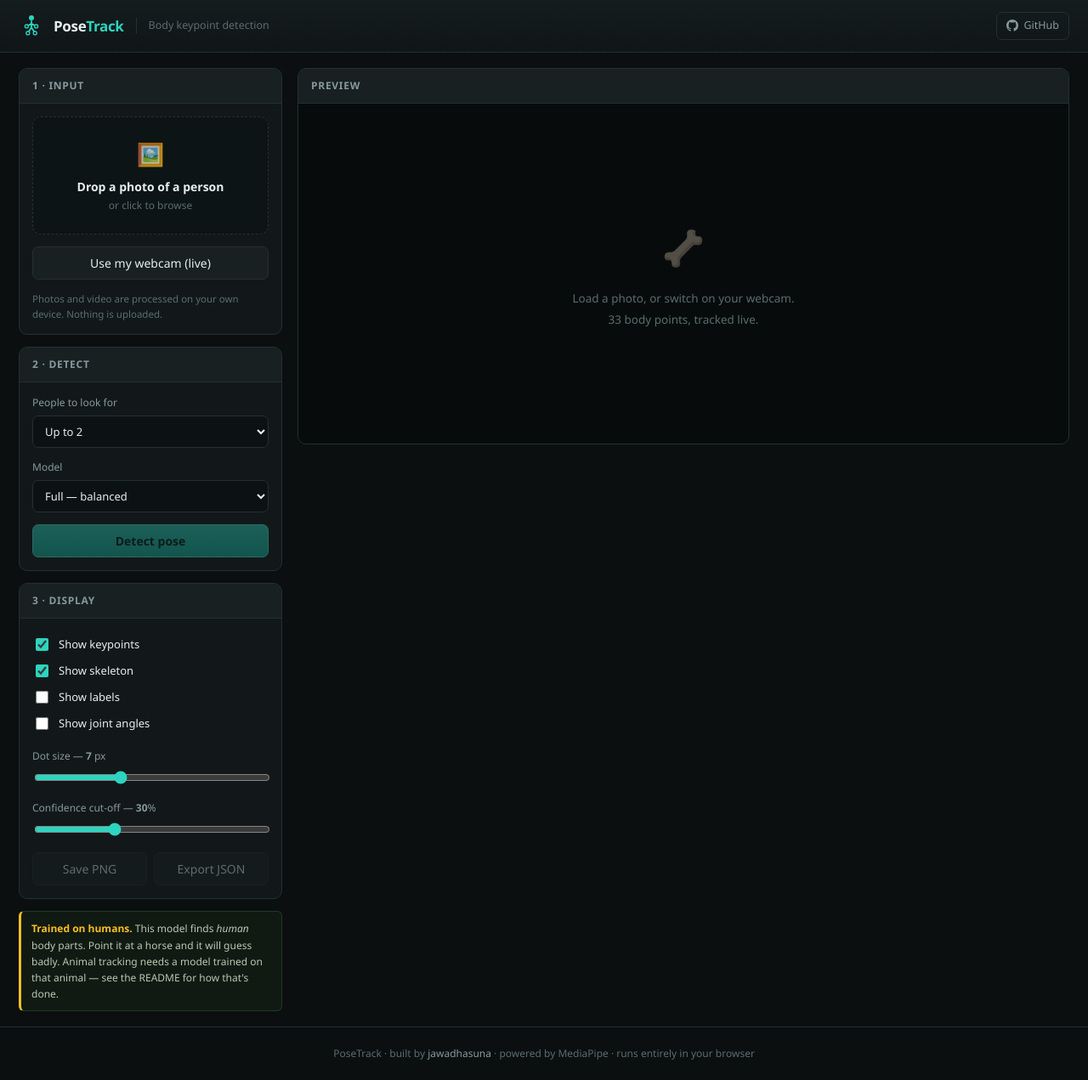
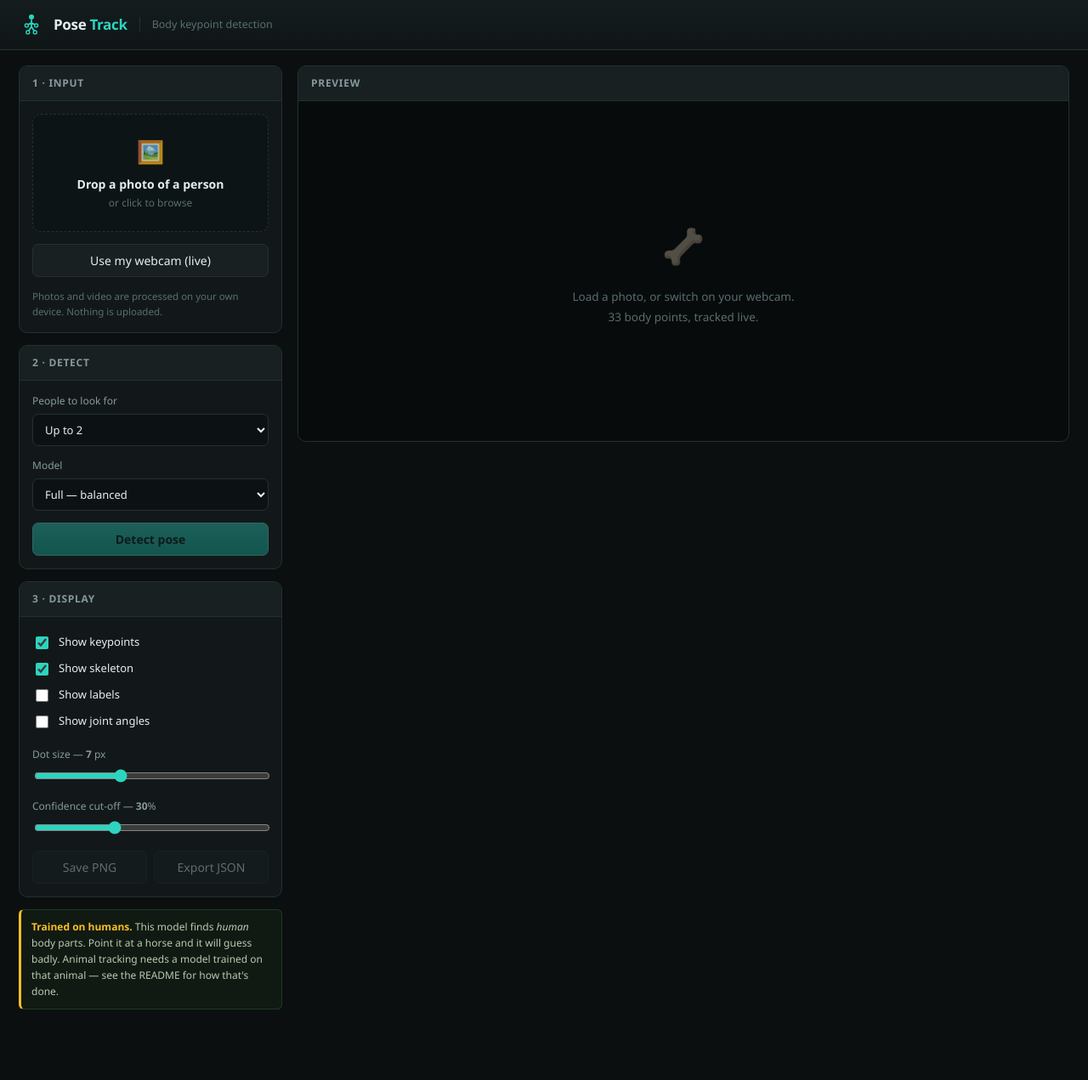
Before and after one commit to jawadhasuna/Pose-Track, a plain HTML site: page index.html in a window 1280 px wide. Shown: the whole page at 85% size. After the commit the page ends 1206 px from the top, so only its background shows below. Drawn offline with Linux system fonts and the light colour scheme.

Commit message:
Simplify the page chrome
- Tab title is now just the repo name with a space
- Space between the two halves of the wordmark
- Remove the GitHub button from the header
- Remove the footer, and the CSS all three left behind

Co-Authored-By: Claude Opus 5 <noreply@anthropic.com>

```diff
--- a/index.html
+++ b/index.html
@@ -3,7 +3,7 @@
 <head>
 <meta charset="utf-8">
 <meta name="viewport" content="width=device-width, initial-scale=1">
-<title>PoseTrack — Body Keypoint Detection</title>
+<title>Pose Track</title>
 <meta name="description" content="Detect body keypoints and joint angles in photos or live webcam. Runs entirely in your browser with MediaPipe.">
 <link rel="icon" href="/favicon.svg" type="image/svg+xml">
 <style>
@@ -28,10 +28,6 @@
   .brand-name{font-size:17px;font-weight:700;letter-spacing:-.02em}
   .brand-name span{color:var(--acc)}
   .tagline{color:var(--dim);font-size:12.5px;border-left:1px solid var(--line);padding-left:14px}
-  header .spacer{flex:1}
-  .ghlink{color:var(--muted);text-decoration:none;font-size:12.5px;display:flex;align-items:center;gap:6px;
-          padding:6px 11px;border:1px solid var(--line);border-radius:7px;transition:.15s}
-  .ghlink:hover{color:var(--text);border-color:var(--dim)}
 
   .wrap{display:grid;grid-template-columns:310px 1fr;gap:18px;padding:18px 22px;max-width:1600px;margin:0 auto;align-items:start}
   @media(max-width:960px){.wrap{grid-template-columns:1fr}}
@@ -104,10 +100,6 @@
         border-radius:50%;animation:sp .8s linear infinite}
   @keyframes sp{to{transform:rotate(360deg)}}
 
-  footer{border-top:1px solid var(--line);padding:22px;text-align:center;color:var(--dim);font-size:12px}
-  footer a{color:var(--muted);text-decoration:none}
-  footer a:hover{color:var(--acc)}
-
   .toast{position:fixed;bottom:22px;left:50%;transform:translateX(-50%) translateY(80px);
          background:var(--panel-2);border:1px solid var(--line);border-radius:8px;padding:11px 18px;
          font-size:13px;opacity:0;transition:.25s;z-index:100;pointer-events:none;box-shadow:0 8px 28px #0009}
@@ -131,14 +123,9 @@
       <circle cx="11.5" cy="25.5" r="2.1" fill="#0b0f10" stroke="#2dd4bf" stroke-width="1.5"/>
       <circle cx="20.5" cy="25.5" r="2.1" fill="#0b0f10" stroke="#2dd4bf" stroke-width="1.5"/>
     </svg>
-    <div class="brand-name">Pose<span>Track</span></div>
+    <div class="brand-name">Pose <span>Track</span></div>
   </div>
   <div class="tagline">Body keypoint detection</div>
-  <div class="spacer"></div>
-  <a class="ghlink" href="https://github.com/jawadhasuna/Pose-Track" target="_blank" rel="noopener">
-    <svg width="14" height="14" viewBox="0 0 16 16" fill="currentColor"><path d="M8 0C3.58 0 0 3.58 0 8c0 3.54 2.29 6.53 5.47 7.59.4.07.55-.17.55-.38 0-.19-.01-.82-.01-1.49-2.01.37-2.53-.49-2.69-.94-.09-.23-.48-.94-.82-1.13-.28-.15-.68-.52-.01-.53.63-.01 1.08.58 1.23.82.72 1.21 1.87.87 2.33.66.07-.52.28-.87.51-1.07-1.78-.2-3.64-.89-3.64-3.95 0-.87.31-1.59.82-2.15-.08-.2-.36-1.02.08-2.12 0 0 .67-.21 2.2.82a7.4 7.4 0 0 1 2-.27c.68 0 1.36.09 2 .27 1.53-1.04 2.2-.82 2.2-.82.44 1.1.16 1.92.08 2.12.51.56.82 1.27.82 2.15 0 3.07-1.87 3.75-3.65 3.95.29.25.54.73.54 1.48 0 1.07-.01 1.93-.01 2.2 0 .21.15.46.55.38A8.01 8.01 0 0 0 16 8c0-4.42-3.58-8-8-8z"/></svg>
-    GitHub
-  </a>
 </header>
 
 <div class="wrap">
@@ -256,10 +243,6 @@
   </div>
 </div>
 
-<footer>
-  PoseTrack · built by <a href="https://github.com/jawadhasuna" target="_blank" rel="noopener">jawadhasuna</a>
-  · powered by MediaPipe · runs entirely in your browser
-</footer>
 
 <div class="toast" id="toast"></div>
 
```
